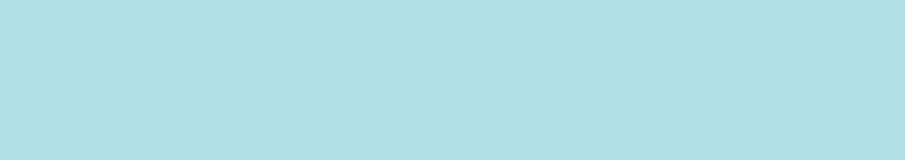
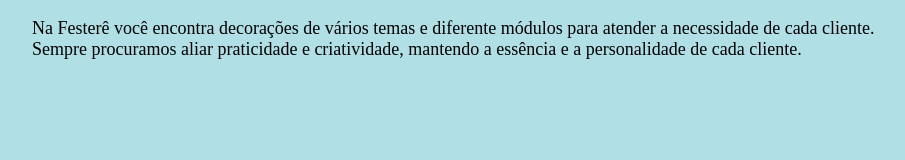
Before and after one commit to MikeHBS/festere-site, a plain HTML site: page link1.html in a window 1280 px wide. Shown: the whole page, without its empty margins (233-1138 px from the left). Drawn offline with Linux system fonts and the light colour scheme.

Commit message:
Slight modifications + home page

```diff
--- a/link1.html
+++ b/link1.html
@@ -6,6 +6,11 @@
 		<link rel="stylesheet" type="text/css" href="style.css">
 	</head>
 	<body>
-
+		<div id="home-text">
+			<p>Na Festerê você encontra decorações de vários temas e diferente módulos para atender a necessidade de cada cliente.
+			<br>
+			Sempre procuramos aliar praticidade e criatividade, mantendo a essência e a personalidade de cada cliente.
+			</p>
+		</div>
 	</body>
 </html>
--- a/style.css
+++ b/style.css
@@ -64,3 +64,13 @@ header{
 	position: absolute;
 	border: 0;
 }
+
+#home-text{
+	width: 1000px;
+	margin: 0 auto;
+	font-size: 18px;
+}
+
+#home-text p{
+	margin-left: 125px;
+}
```
